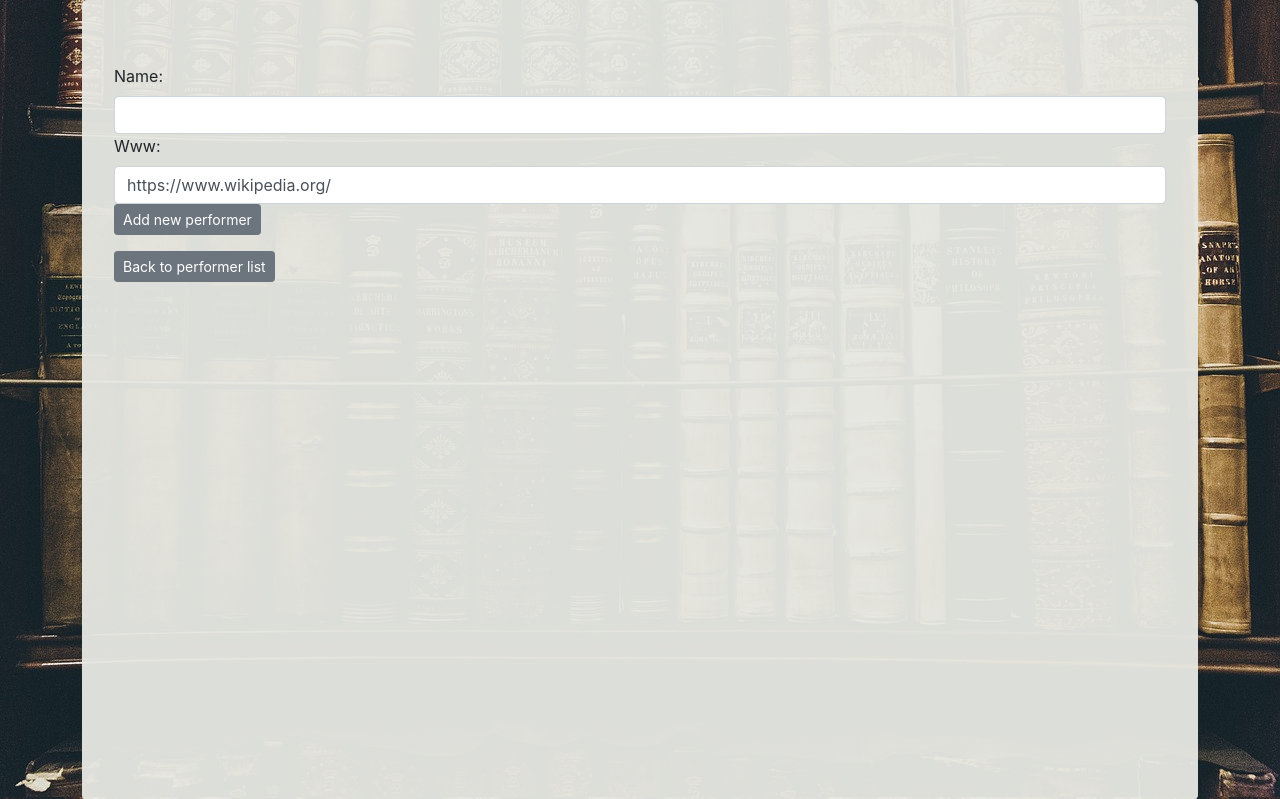
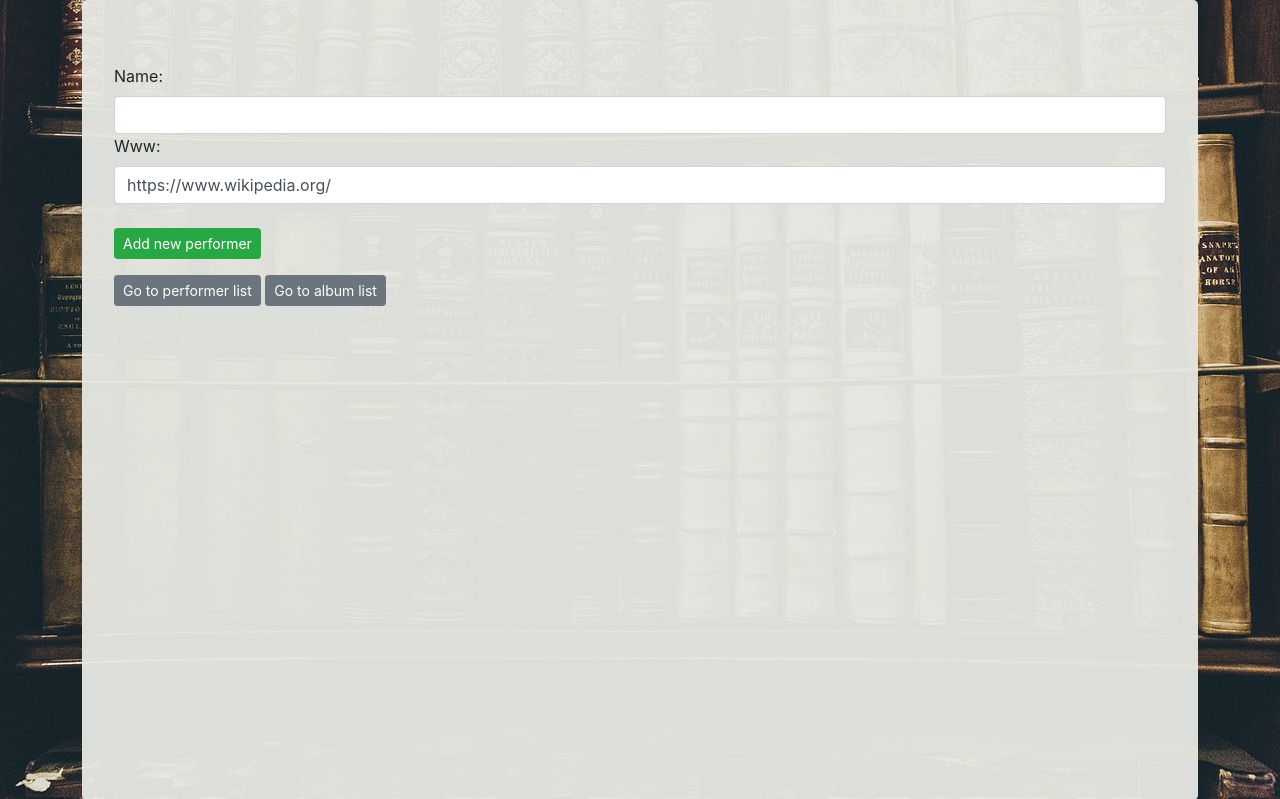
Before and after one commit to SDAgrupa1/house-library, a Django app: page /music/performer/new/ in a window 1280 px wide. Shown: the part 56-855 px from the top of the page. Run offline with Django 3.2, Linux system fonts and the light colour scheme; some libraries are stand-ins or nearby versions.

Commit message:
Fix performer field. Add button to add new performer in CD. PerformerTemplateView changed to ListView. Add pagination to performer list. Fix redirect for add new perfofmer.

```diff
--- a/music_collection/music/forms.py
+++ b/music_collection/music/forms.py
@@ -5,7 +5,7 @@ from .models import Rating, MusicAlbum, Performer
 class RatingForm(ModelForm):
     class Meta:
         model = Rating
-        fields = ['stars','music']
+        fields = ['stars', 'music']
 
         widgets = {
             'stars': NumberInput(attrs={'class': 'form-control'}),
@@ -16,9 +16,10 @@ class RatingForm(ModelForm):
 class MusicForm(ModelForm):
     class Meta:
         model = MusicAlbum
-        fields = ['name_cd', 'publisher', 'year', 'info', 'category_models', 'cover', 'availability']
+        fields = ['performer', 'name_cd', 'publisher', 'year', 'info', 'category_models', 'cover', 'availability']
 
         widgets = {
+            'performer': Select(attrs={'class': 'form-control'}),
             'name_cd': TextInput(attrs={'class': 'form-control'}),
             'publisher': TextInput(attrs={'class': 'form-control'}),
             'year': TextInput(attrs={'class': 'form-control'}),
@@ -32,7 +33,7 @@ class MusicForm(ModelForm):
 class PerformerForm(ModelForm):
     class Meta:
         model = Performer
-        fields = ['name','www']
+        fields = ['name', 'www']
 
         widgets = {
             'name': TextInput(attrs={'class': 'form-control'}),
--- a/music_collection/music/models.py
+++ b/music_collection/music/models.py
@@ -75,6 +75,7 @@ class Availability(models.Model):
 
 class Performer(models.Model):
     name = models.CharField(max_length=32)
+    www = models.URLField(max_length=60, default='https://www.wikipedia.org/')
 
     def __str__(self):
         return f'{self.name}'
@@ -91,14 +92,7 @@ class MusicAlbum(models.Model):
     availability = models.ForeignKey(Availability, on_delete=models.CASCADE, null=True, blank=True)
 
     def __str__(self):
-        return f'{self.performer.name}, {self.name_cd}, {self.year}'
-
-
-class Performer(models.Model):
-    name = models.CharField(max_length=32)
-    www = models.URLField(max_length=60, default='https://www.wikipedia.org/')
-    def __str__(self):
-        return f'{self.name}'
+        return f'{self.performer}: "{self.name_cd}", {self.year}'
 
 
 class Rating(models.Model):
--- a/music_collection/music/templates/cd-list.html
+++ b/music_collection/music/templates/cd-list.html
@@ -5,9 +5,10 @@
 <div>
     <div class="cd-list-title">
     {% if object_list|length == 0 %}
-        <h2>No albums in collection</h2>
+        <h3>No albums in collection</h3>
     {% else %}
-        <h2>Numbers of albums: {{ cds|length }}</h2>
+        <h3>Check our collection:</h3>
+<!--        <h2>Numbers of albums: {{ cds|length }}</h2>-->
     </div>
     <div class="list-group">
         {% for cd in object_list %}
--- a/music_collection/music/templates/cd_music_form.html
+++ b/music_collection/music/templates/cd_music_form.html
@@ -14,5 +14,10 @@
             {% include 'redirect-album-list.html' %}
         </div>
         </form>
+            <a href="{% url 'music-urls:new_performer' %}">
+                <button class="btn btn-primary btn-sm" style="transform:translate(1710%,-1905%)">
+                    +
+                </button>
+            </a>
 </section>
 {% endblock %}
--- a/music_collection/music/templates/performer-details.html
+++ b/music_collection/music/templates/performer-details.html
@@ -34,7 +34,6 @@
                 <button type="button" class="btn btn-secondary btn-sm">Delete Performer</button>
             </a>
         {% endif %}
-        {% endblock %}
     </div>
 </section>
 <br>
--- a/music_collection/music/templates/performer_form.html
+++ b/music_collection/music/templates/performer_form.html
@@ -6,12 +6,16 @@
         <form method="POST" enctype="multipart/form-data">
         {% csrf_token %}
         {{ form }}
-        <button type="submit" class="btn btn-secondary btn-sm">Add new performer</button>
+            <br>
+        <button type="submit" class="btn btn-success btn-sm">Add new performer</button>
         </form>
     </div>
     <div>
-        <a href="{%url 'music-urls:list_performer' %}">
-        <button type="button" class="btn btn-secondary btn-sm">Back to performer list</button></a>
+<!--        <a href="{%url 'music-urls:list_performer' %}">-->
+<!--        <button type="button" class="btn btn-secondary btn-sm">Show performer list</button></a>-->
+        {% include 'redirect-performer-list.html' %}
+        {% include 'redirect-album-list.html' %}
+
     </div>
 </section>
 {% endblock %}
--- a/music_collection/music/templates/performer_sure.html
+++ b/music_collection/music/templates/performer_sure.html
@@ -4,8 +4,8 @@
     <h1> Are You sure to delete {{ performer.name }}?</h1>
     <form method="post">
         {% csrf_token %}
-        <button type="submit">Yes, I'm sure, pleas delete that Performer</button>
+        <button type="submit" class="btn btn-success btn-sm">Yes, I'm sure, pleas delete that Performer</button>
     </form>
-    <a href="{%url 'music-urls:list_performer' %}"><button>Back to performer list</button></a>
+        {% include 'redirect-performer-list.html' %}
 
 {% endblock %}
--- a/music_collection/music/templates/redirect-album-list.html
+++ b/music_collection/music/templates/redirect-album-list.html
@@ -1,3 +1,3 @@
 <a href="{%url 'music-urls:list-of-cds' %}">
-    <button type="button" class="btn btn-secondary btn-sm">Back to album list</button>
+    <button type="button" class="btn btn-secondary btn-sm">Go to album list</button>
 </a>
--- /dev/null
+++ b/music_collection/music/templates/redirect-performer-list.html
@@ -0,0 +1,3 @@
+<a href="{%url 'music-urls:list_performer' %}">
+    <button type="button" class="btn btn-secondary btn-sm">Go to performer list</button>
+</a>
--- a/music_collection/music/urls.py
+++ b/music_collection/music/urls.py
@@ -14,7 +14,8 @@ urlpatterns = [
     path('edit/<int:id>/', views.edit_music_album, name='edit'),
     path('delete/<int:id>/', views.delete_music_album, name='delete'),
     path('performer/new/', views.new_performer, name='new_performer'),
-    path('performer/list/', views.PerformerTemplateView.as_view(), name='list_performer'),
+    # path('performer/list/', views.PerformerTemplateView.as_view(), name='list_performer'),
+    path('performer/list/', views.PerformerListView.as_view(), name='list_performer'),
     path('performer/edit/<int:id>/', views.edit_performer, name='edit_performer'),
     path('performer/delete/<int:id>/', views.delete_performer, name='delete_performer'),
     path('performer/list/<int:id>/', views.performer_dynamic_lookup_view, name='performer-bio')
--- a/music_collection/music/views.py
+++ b/music_collection/music/views.py
@@ -73,9 +73,16 @@ def delete_music_album(request, id):
 # PERFORMER
 # Create # Read #Update # Delete
 
-class PerformerTemplateView(TemplateView):
+# class PerformerTemplateView(TemplateView):
+#     template_name = 'performer_list.html'
+#     extra_context = {'performers': Performer.objects.all()}
+
+
+class PerformerListView(ListView):
+    paginate_by = 10
+    model = Performer
     template_name = 'performer_list.html'
-    extra_context = {'performers': Performer.objects.all()}
+
 
 def performer_dynamic_lookup_view(request, id):
     performer = Performer.objects.get(id=id)
@@ -90,10 +97,8 @@ def new_performer(request):
 
     if form.is_valid():
         form.save()
-        return redirect(PerformerForm)
+        return redirect('music-urls:new')
     return render(request, 'performer_form.html', {'form': form})
-
-
 
 
 def edit_performer(request, id):
```
Also changed, not shown: music_collection/music/templates/performer_list.html (+21 -3 lines), music_collection/music/migrations/0001_initial.py, music_collection/music/migrations/0002_auto_20210904_1113.py (deleted), music_collection/music/migrations/0003_auto_20210904_1118.py (deleted), music_collection/music/migrations/0004_auto_20210904_1413.py (deleted), music_collection/music/migrations/0004_remove_performer_albums.py (deleted), music_collection/music/migrations/0005_auto_20210904_1308.py (deleted), music_collection/my_media/covers/album-cover_bJJzBRg.jpg (added), music_collection/my_media/covers/metallica-cover_juIsSLZ.jpg (added).
